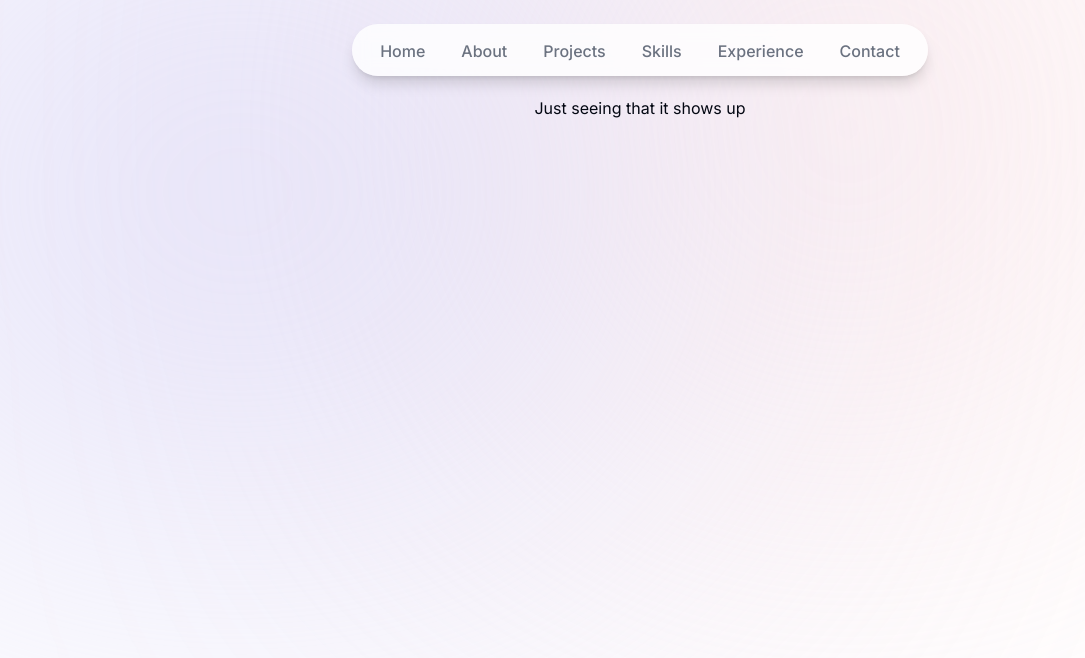
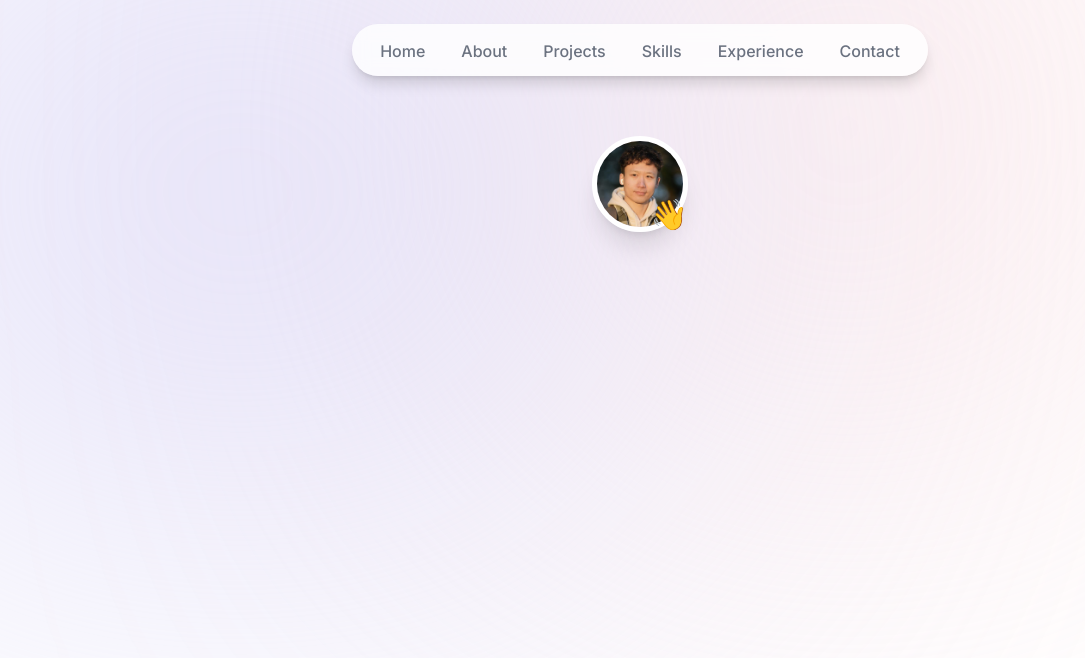
Before and after one commit to tommo217/next-portfolio-site, a Next.js app: page / in a window 1280 px wide. Shown: the top 658 px of the page, without its empty margins (0-1085 px from the left). Built offline with nearby package versions, Linux system fonts and the light colour scheme.

Commit message:
add portrait and emoji

```diff
--- a/app/layout.tsx
+++ b/app/layout.tsx
@@ -16,7 +16,7 @@ export default function RootLayout({
 }) {
   return (
     <html lang="en">
-      <body className={`${inter.className} bg-gray-10 text-gray-950 h-[100rem]`}>
+      <body className={`${inter.className} bg-gray-10 text-gray-950 pt-10`}>
         <div className="bg-[#f9d7d9] -z-10 absolute top-[-8rem] right-[11rem] w-[32rem] h-[32rem] rounded-full blur-[15rem]"></div>
         <div className="bg-[#d0cbf3] -z-10 absolute top-[-3rem] left-[-3rem] w-[50rem] h-[30rem] rounded-full blur-[15rem] sm:left-[-10rem]"></div>
 
--- a/app/page.tsx
+++ b/app/page.tsx
@@ -1,10 +1,11 @@
 // single page portfolio
+import Intro from '@/components/intro'
 import Image from 'next/image'
 
 export default function Home() {
   return (
     <main className="flex min-h-screen flex-col items-center justify-between p-24">
-      <p> Just seeing that it shows up </p>
+      <Intro></Intro>
     </main>
   )
 }
--- /dev/null
+++ b/components/intro.tsx
@@ -0,0 +1,27 @@
+import React from 'react'
+import Image from 'next/image'
+
+type Props = {}
+
+export default function Intro({}: Props) {
+  return (
+    <section>
+        <div className='flex items-center justify-center'>
+            <div className='relative'>
+                <Image
+                src="/portrait.jpg"
+                alt="Portrait of Tom"
+                width="192"
+                height="192"
+                priority={true}
+                className="h-24 w-24 rounded-full border-[0.35rem] border-white object-cover shadow-xl"
+                />
+
+                <span className="absolute bottom-0 right-0 text-3xl">
+                  👋
+                </span>
+            </div>
+        </div>
+    </section>
+  )
+}
```
Also changed, not shown: public/portrait.jpg (added).
